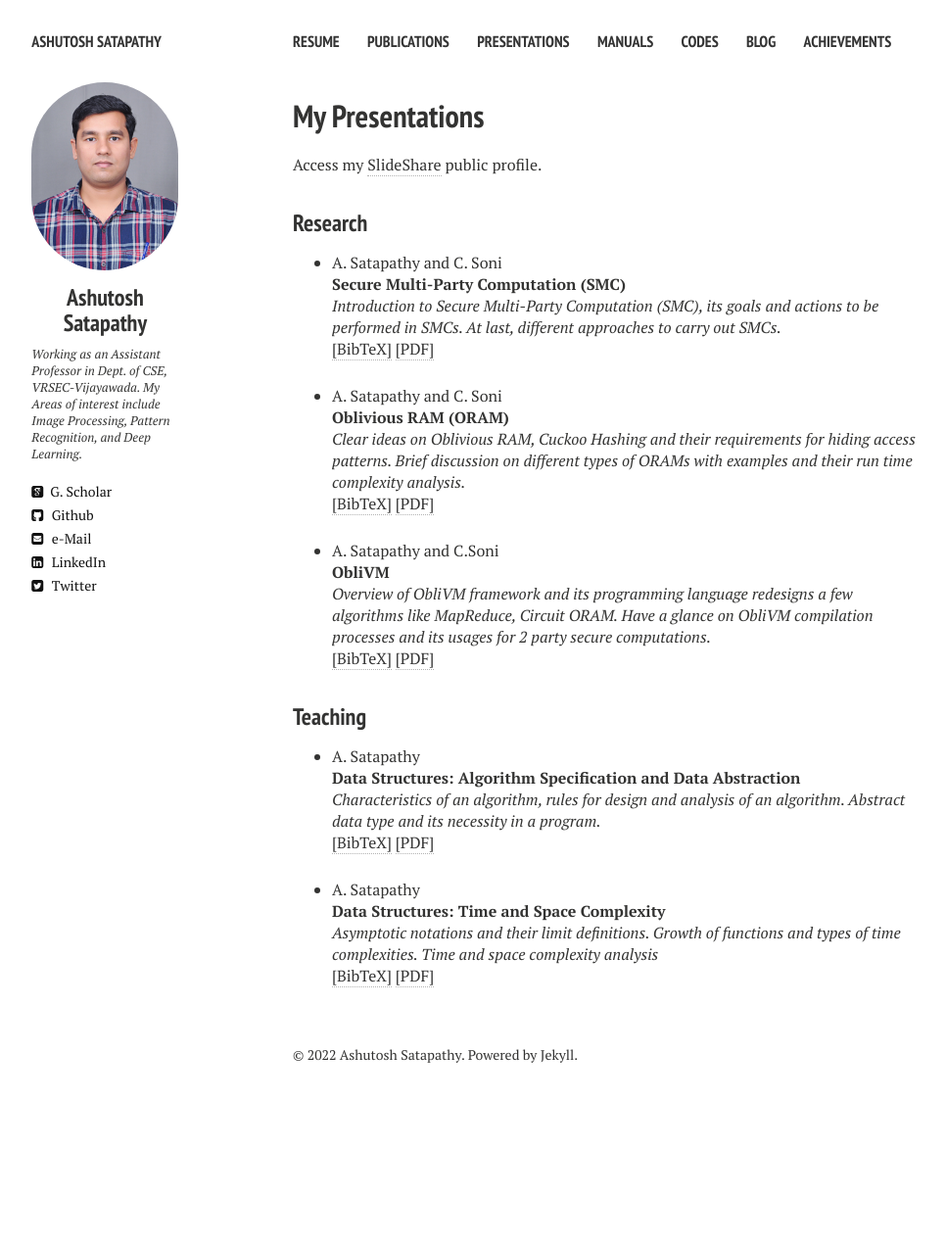
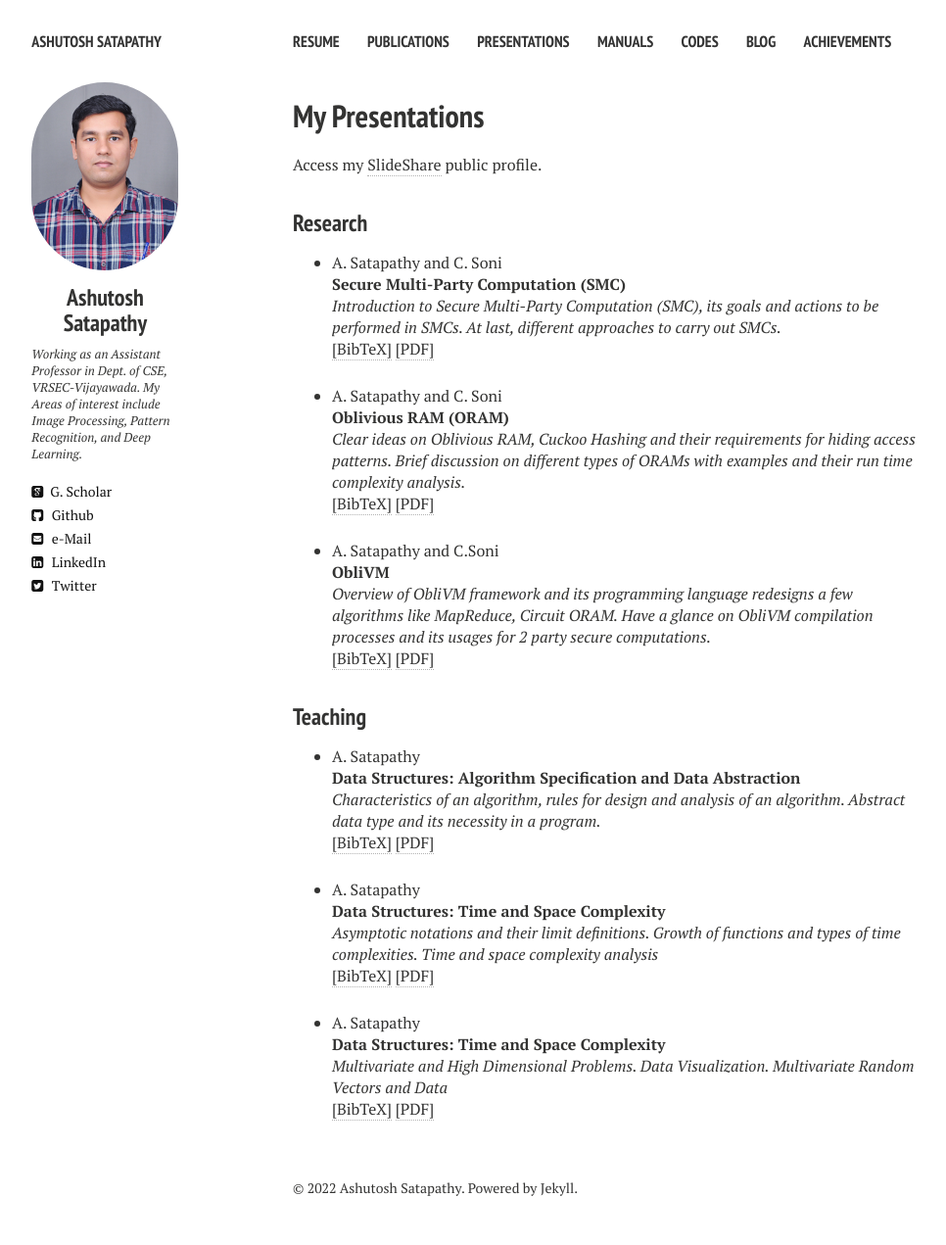
Before and after one commit to ashutoshsatapathy1990/ashutoshsatapathy1990.github.io, a Jekyll site: the page built from presentations.md, in a window 1280 px wide. Shown: the whole page at 98% size, without its empty margins (21-987 px from the left). Built offline with Jekyll 4.4.1, drawn with Linux system fonts in a browser that asks for light colours; nearby versions of some CDN libraries; before the commit the page ends 1135 px from its top, so only the background shows below that.

Commit message:
Update presentations.html

```diff
--- a/_layouts/presentations.html
+++ b/_layouts/presentations.html
@@ -200,7 +200,27 @@ year = {2022}
 </pre>
 </div>
 </li>
-
+<!-- Item: ashutosh2022asdc -->
+<li ><p>
+A. Satapathy
+<br><b>Data Structures: Time and Space Complexity</b><br>
+<i>Multivariate and High Dimensional Problems. Data Visualization. Multivariate Random Vectors and Data</i>
+<br />
+<a href="javascript:toggleBibtex('ashutosh2022asdc')">[BibTeX]</a>
+<a href="https://www.slideshare.net/AshutoshSatapathy4/multidimensionaldatapdf">[PDF]</a>
+</p>
+<div id="bib_ashutosh2022asdc" class="bibtex noshow">
+<pre>
+@unpublished{ashutosh2022asdc,
+author = {A. Satapathy},
+title= {High Dimensional Data Analysis: Multidimensional Data},
+note= {Department of CSE, VRSEC-Vijayawada},
+month = {October},
+year = {2022}
+}
+</pre>
+</div>
+</li>
       </ul  >
 
     </div><!-- /.article-wrap -->
```
